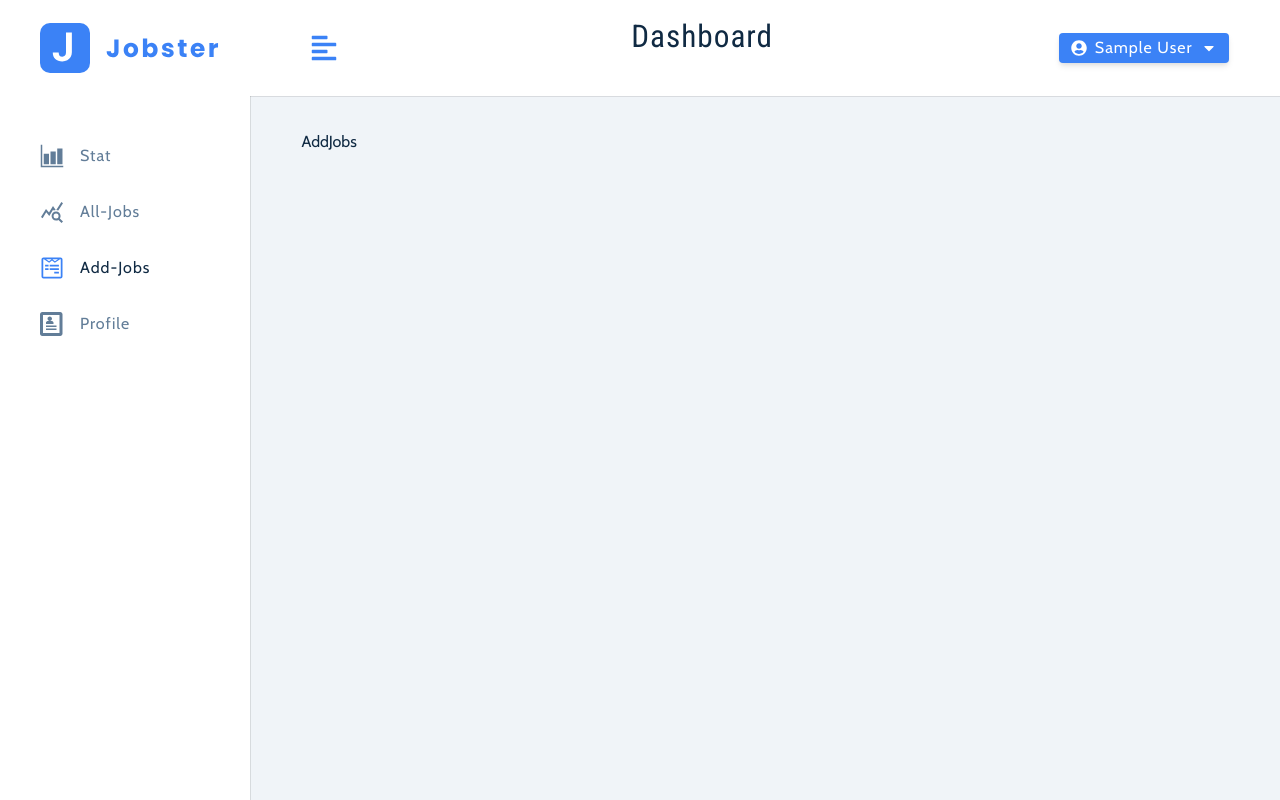
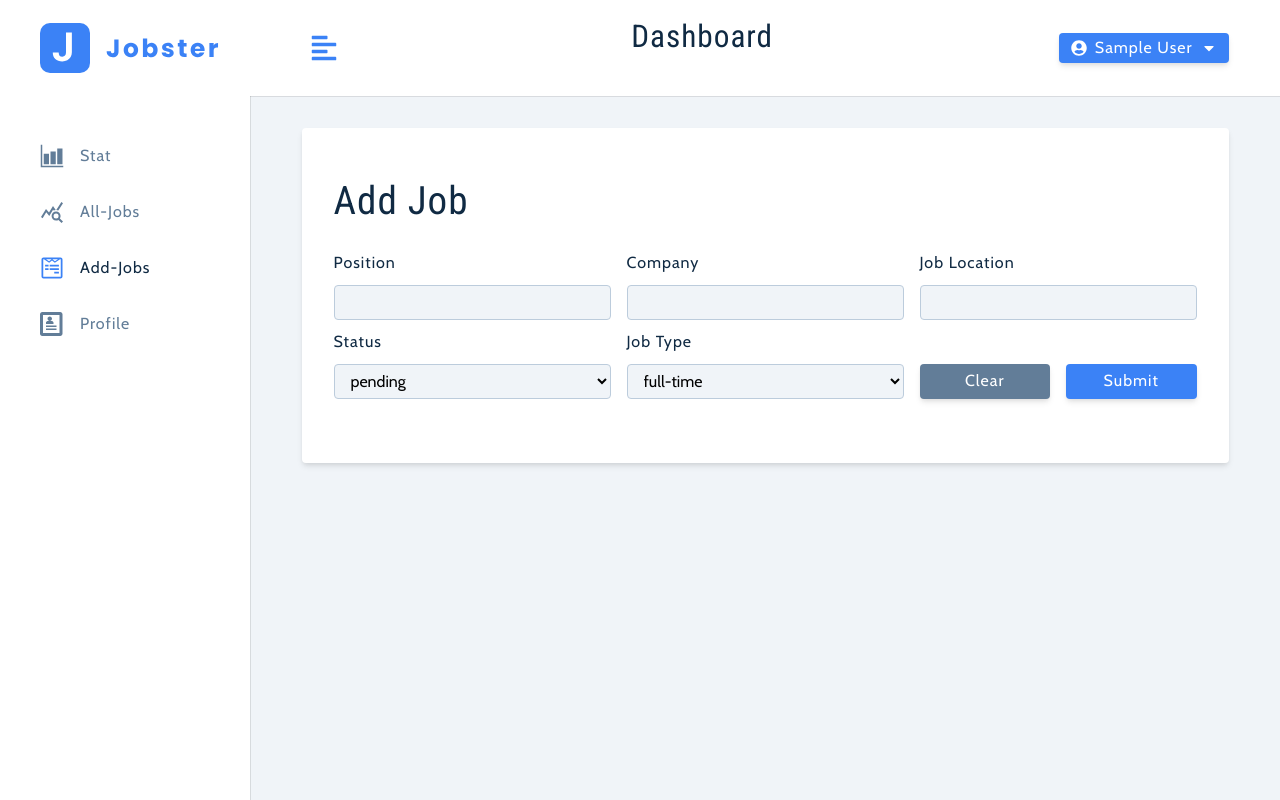
Before and after one commit to Victor-olabisi/jobster, a React (Vite) app: page /add-jobs in a window 1280 px wide. Built offline with nearby package versions, Linux system fonts and the light colour scheme; sample sign-in values are in the browser's storage.

Commit message:
added add jobs functionalities

```diff
--- /dev/null
+++ b/src/component/FormRowSelect.jsx
@@ -0,0 +1,19 @@
+const FormRowSelect = ({list,name,value, labelText, handleChange}) => {
+  return (
+    <div className="form-row">
+      <label htmlFor={name} className="form-label">
+        {labelText || name}
+      </label>
+      <select name={name} id="status" value={value} className="form-select" onChange={handleChange}>
+        {list.map((itemValue, index) => {
+          return (
+            <option value={itemValue} key={index}>
+              {itemValue}
+            </option>
+          );
+        })}
+      </select>
+    </div>
+  );
+}
+export default FormRowSelect
--- a/src/features/job/jobSlice.js
+++ b/src/features/job/jobSlice.js
@@ -1,15 +1,57 @@
-import { createAsyncThunk, createSlice } from '@reduxjs/toolkit'
+import { createAsyncThunk, createSlice } from "@reduxjs/toolkit";
+import customFetch from "../../utils/customFetch";
+import { toast } from "react-toastify";
 
 const initialState = {
-isLoading:false
-}
+  isLoading: false,
+  position: "",
+  company: "",
+  jobLocation: "",
+  jobTypeOptions: ["full-time", "part-time", "remote", "internship"],
+  jobType: "full-time",
+  statusOptions: ["interview", "declined", "pending"],
+  status: "pending",
+  isEditing: false,
+  editJobId: "",
+};
+
+export const addJobs = createAsyncThunk("addJobs", async (user, thunkAPI) => {
+  try {
+    const resp = await customFetch.post("/jobs", user, {
+      headers: { Authorization: `Bearer ${thunkAPI.getState().user.user.token}` },
+    });
+      return resp.data
+  } catch (error) {
+      if (error.response === 401) {
+          return thunkAPI.rejectWithValue('unauthorized! logging out')
+      }
+      return thunkAPI.rejectWithValue(error.response.data.msg)
+  }
+});
 
 const jobSlice = createSlice({
-    name: 'job',
-    initialState,
-    reducers: {
+  name: "job",
+  initialState,
+  reducers: {
+    handleFormInput: (state, { payload: { name, value } }) => {
+      state[name] = value;
+    },
+    clearValues: (state) => {
+      return { ...initialState };
+    },
+    },
+    extraReducers: {
+        [addJobs.pending]: (state) => {
+            state.isLoading = true
 
-    }
-})
+        },
+        [addJobs.fulfilled]: (state,{payload}) => {
+            state.isLoading = false
+            console.log(payload);
+            toast.success('job added successfully')
+        }
+  }
+});
 
-export default jobSlice.reducer
+export const { handleFormInput, clearValues } = jobSlice.actions;
+export default jobSlice.reducer;
--- a/src/features/user/userSlice.js
+++ b/src/features/user/userSlice.js
@@ -27,7 +27,11 @@ export const updateUserProfile = createAsyncThunk(
       });
       return resp.data;
     } catch (error) {
-      return error;
+      if (error.response.status === 401) {
+        thunkAPI.dispatch(logoutUser())
+        return thunkAPI.rejectWithValue('unauthorized! logging out ')
+      }
+      return thunkAPI.rejectWithValue(error.response.data.msg);
     }
   }
 );
@@ -55,9 +59,11 @@ export const loginUser = createAsyncThunk(
       return resp.data;
       // console.log(resp);
     } catch (error) {
+
       return error;
     }
   }
+
 );
 
 const userSlice = createSlice({
@@ -112,8 +118,8 @@ const userSlice = createSlice({
       state.isLoading = false;
       toast.success('profile details updated')
     },
-    [updateUserProfile.rejected]: () => {
-
+    [updateUserProfile.rejected]: (state) => {
+      state.isLoading= false
     }
   },
 });
--- a/src/pages/Register.jsx
+++ b/src/pages/Register.jsx
@@ -88,7 +88,7 @@ const Register = () => {
         />
 
         <button className="btn btn-block" type="submit"  disabled={isLoading}>
-          submit{" "}
+          {isLoading ? 'submitting': 'submit'}
         </button>
         <p>
           {values.isMember ? 'don"t have an account yet' : "already a member"}
--- a/src/pages/dashboard/AddJobs.jsx
+++ b/src/pages/dashboard/AddJobs.jsx
@@ -1,6 +1,93 @@
+import Wrapper from "../../assets/wrappers/DashboardFormPage";
+import { useSelector, useDispatch } from "react-redux";
+import FormRow from "../../component/FormRow";
+import FormRowSelect from "../../component/FormRowSelect";
+import { handleFormInput, clearValues } from "../../features/job/jobSlice";
+import { addJobs } from "../../features/job/jobSlice";
+import { toast } from "react-toastify";
+
 const AddJobs = () => {
+  const {
+    isLoading,
+    company,
+    position,
+    jobLocation,
+    isEditing,
+    status,
+    statusOptions,
+    jobTypeOptions,
+    jobType,
+  } = useSelector((store) => store.job);
+  const dispatch = useDispatch();
+
+  const handleChange = (e) => {
+    const name = e.target.name;
+    const value = e.target.value;
+
+    dispatch(handleFormInput({ name, value }));
+  };
+  const handleSubmit = (e) => {
+    e.preventDefault();
+    if (!position || !company || !jobLocation) {
+      toast.error("please fill all values");
+      return;
+    }
+    dispatch(addJobs({position, company, jobLocation,jobType,status}))
+  };
   return (
-    <div>AddJobs</div>
-  )
-}
-export default AddJobs
+    <Wrapper>
+      <form className="form">
+        <h2>{isEditing ? "edit" : "add job"}</h2>
+        <div className="form-center">
+          <FormRow
+            type="text"
+            name="position"
+            value={position}
+            handleChange={handleChange}
+          />
+          <FormRow
+            type="text"
+            name="company"
+            value={company}
+            handleChange={handleChange}
+          />
+          <FormRow
+            type="text"
+            name="jobLocation"
+            labelText="job location"
+            value={jobLocation}
+            handleChange={handleChange}
+          />
+          <FormRowSelect
+            name="status"
+            value={status}
+            list={statusOptions}
+            handleChange={handleChange}
+          />
+          <FormRowSelect
+            name="jobType"
+            value={jobType}
+            list={jobTypeOptions}
+            labelText="job type"
+            handleChange={handleChange}
+          />
+
+          <div className="btn-container">
+            <button className="btn btn-block clear-btn" type="button" onClick={()=>dispatch(clearValues())}>
+              clear{" "}
+            </button>
+            <button
+              className="btn btn-block submit-btn"
+              type="submit"
+              onClick={handleSubmit}
+              disabled={isLoading}
+            >
+              submit
+            </button>
+          </div>
+        </div>
+      </form>
+    </Wrapper>
+  );
+};
+export default AddJobs;
```
Also changed, not shown: src/pages/dashboard/index.jsx (line endings or trailing spaces).
